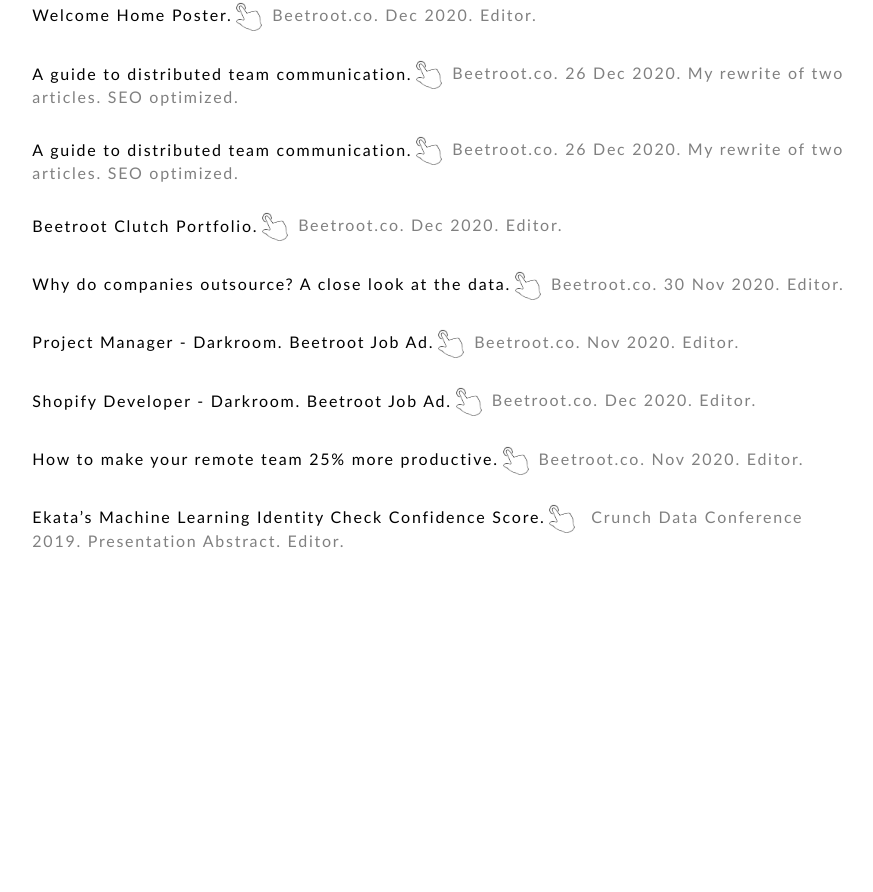
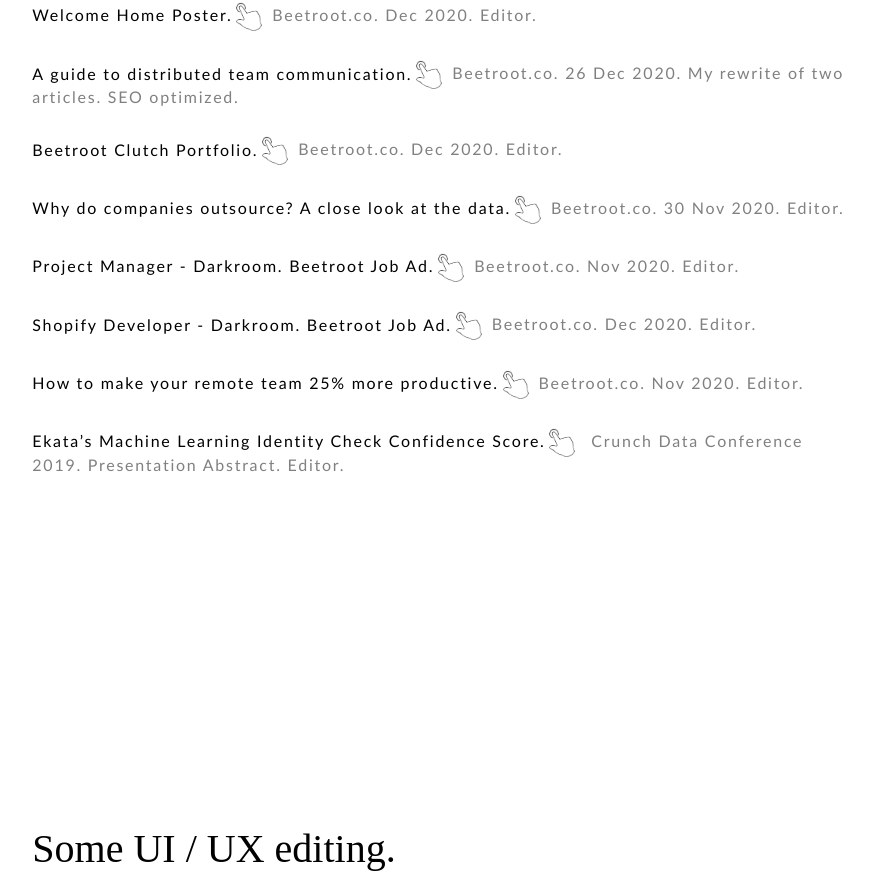
Before and after one commit to mistersuuns/edit, a plain HTML site: page index.html in a window 1280 px wide. Shown: the part 2089-2981 px from the top of the page, without its empty margins (196-1069 px from the left). Drawn offline with nearby package versions, Linux system fonts and the light colour scheme.

Commit message:
a guide to... duplicate pub removed

```diff
--- a/index.html
+++ b/index.html
@@ -196,12 +196,6 @@
                         style="color: black" target="_blank">A guide to distributed team communication.&nbsp;<img
                             id="touch" src="touchTilt.png">&nbsp;</a><a style="color:grey;"> Beetroot.co.
                         26 Dec 2020. My rewrite of two articles. SEO optimized.</a>
-                </div>
-                <br>
-                <div id="line"><a href="https://beetroot.co/business/distributed-teams-communication/"
-                    style="color: black" target="_blank">A guide to distributed team communication.&nbsp;<img
-                        id="touch" src="touchTilt.png">&nbsp;</a><a style="color:grey;"> Beetroot.co.
-                    26 Dec 2020. My rewrite of two articles. SEO optimized.</a>
                 </div>
                 <br>
                 <div id="line"><a href="Clutch portfolio - Beetroot.pdf" style="color: black"
```
